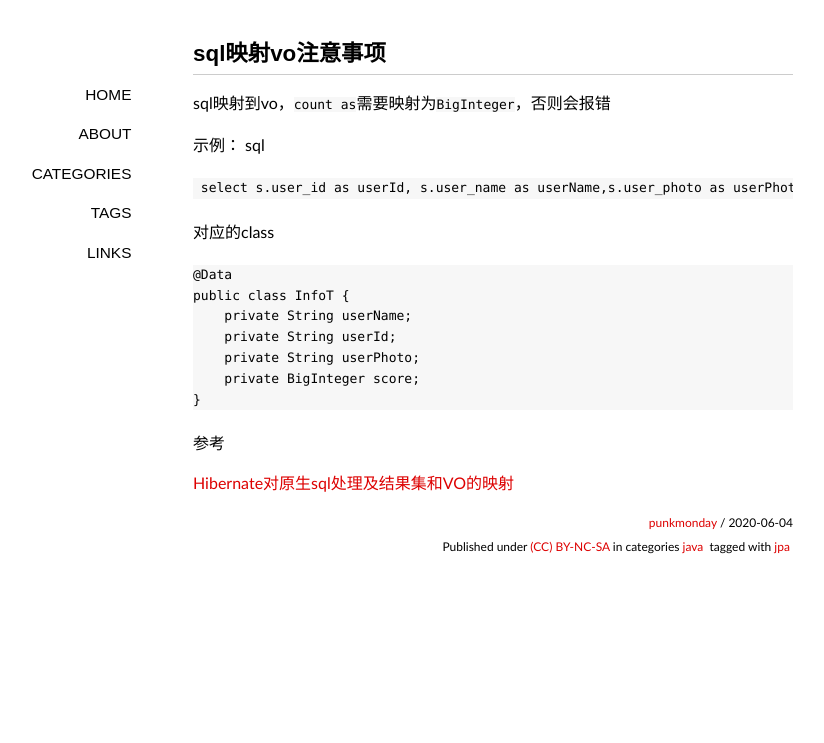
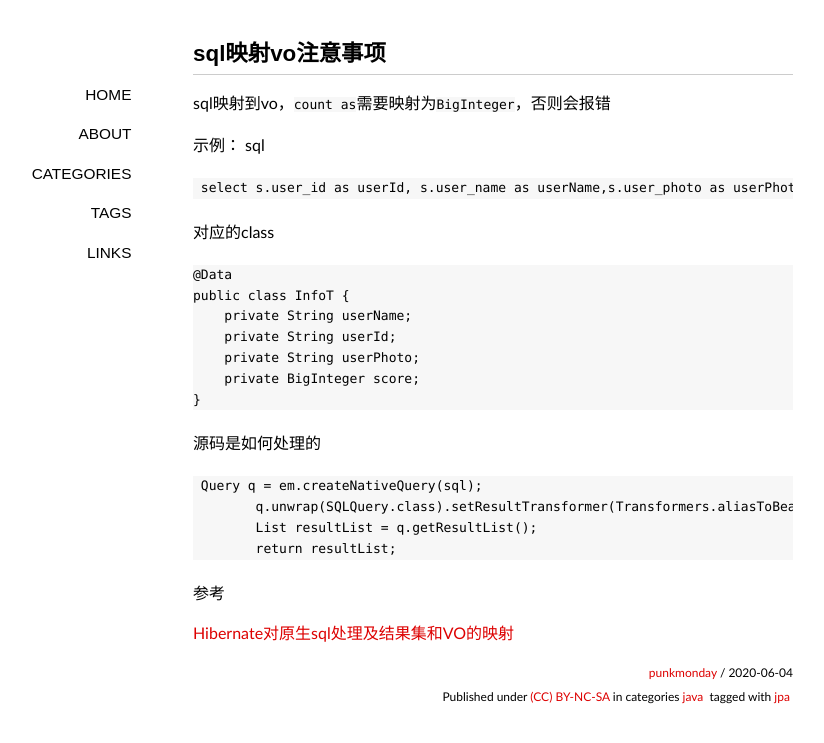
Before and after one commit to punkmonday/punkmonday.github.io, a Jekyll site: the page built from _posts/2020-06-04-sqlToJpa.md, in a window 1280 px wide. Shown: the top 743 px of the page, without its empty margins (147-971 px from the left). Built offline with Jekyll 4.4.1, drawn with Linux system fonts in a browser that asks for light colours; some web fonts are replaced; comment, search, counter and statistics services are not loaded.

Commit message:
Update 2020-06-04-sqlToJpa.md

````diff
--- a/_posts/2020-06-04-sqlToJpa.md
+++ b/_posts/2020-06-04-sqlToJpa.md
@@ -28,6 +28,15 @@ public class InfoT {
 }
 ```
 
+源码是如何处理的
+
+```
+ Query q = em.createNativeQuery(sql);
+        q.unwrap(SQLQuery.class).setResultTransformer(Transformers.aliasToBean(clazz));
+        List resultList = q.getResultList();
+        return resultList;
+```
+
 
 参考
 
````
